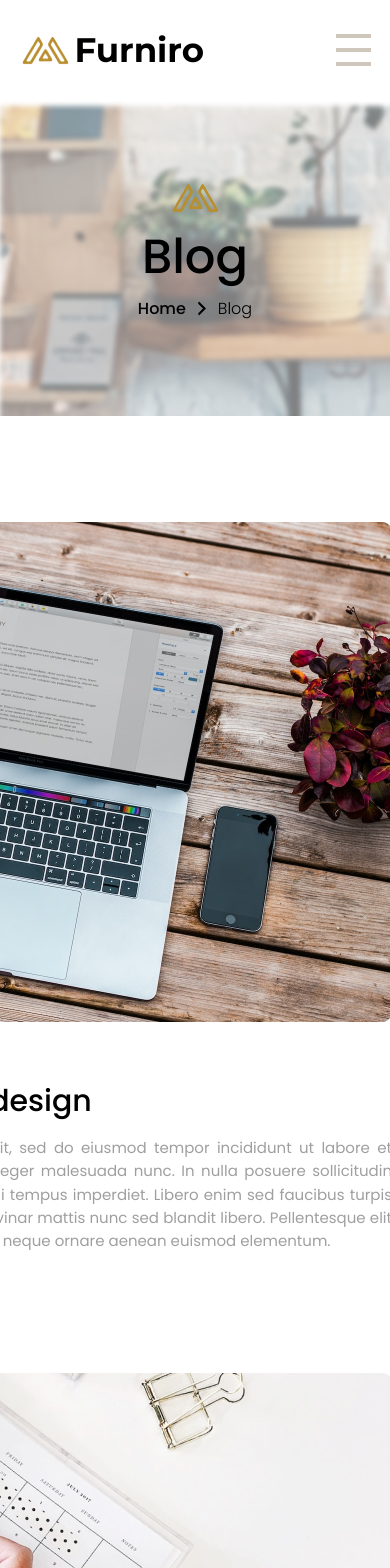
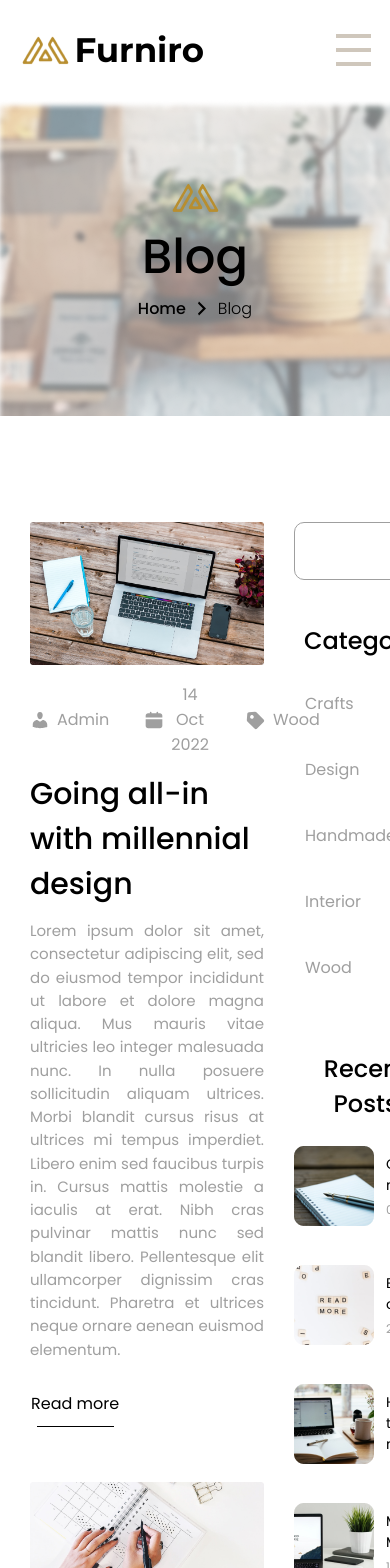
Before and after one commit to SubwaySerfer/e-commerce, a Vue app: page /blog in a window 390 px wide. Shown: the top 1568 px of the page. Built offline with nearby package versions, Linux system fonts and the light colour scheme.

Commit message:
feat: media for blogPage

```diff
--- a/src/components/blog/RecentPosts.vue
+++ b/src/components/blog/RecentPosts.vue
@@ -2,13 +2,8 @@
   <aside class="recent-box">
     <h2 class="recent-box__title">Recent Posts</h2>
     <ul class="recent-box__posts">
-      <recent-post-template
-        v-for="post in recentPosts"
-        :recentPostImage="post.img"
-        :recentPostImageAlt="post.alt"
-        :recentPostTitle="post.title"
-        :recentPostDate="post.date"
-      ></recent-post-template>
+      <recent-post-template v-for="post in recentPosts" :recentPostImage="post.img" :recentPostImageAlt="post.alt"
+        :recentPostTitle="post.title" :recentPostDate="post.date"></recent-post-template>
     </ul>
   </aside>
 </template>
@@ -37,6 +32,7 @@ export default {
   align-items: center;
   padding: 1.6rem 6.5rem 1.6rem 7.6rem;
 }
+
 .recent-box__title {
   color: #000;
   font-family: Poppins;
@@ -47,6 +43,7 @@ export default {
   align-self: flex-start;
   margin-bottom: 1.5rem;
 }
+
 .recent-box__posts {
   display: flex;
   flex-direction: column;
@@ -54,4 +51,17 @@ export default {
   justify-content: flex-start;
   gap: 3.9rem;
 }
+
+@media(max-width: 1200px) {
+  .recent-box {
+    padding: 0 0 0 3rem;
+  }
+
+}
+
+@media(max-width: 900px) {
+  .recent-box {
+    padding-left: 0;
+  }
+}
 </style>
--- a/src/components/blog/SearchSection.vue
+++ b/src/components/blog/SearchSection.vue
@@ -1,6 +1,6 @@
 <template>
   <aside class="search-wrapper">
-    <base-search></base-search>
+    <base-search class="search-box"></base-search>
     <div class="search-wrapper__category-block">
       <h3 class="category-block__title">Categories</h3>
       <ul class="category-block__content">
@@ -40,15 +40,18 @@ export default {
   gap: 3.3rem;
   margin-bottom: 3rem;
 }
+
 .search-wrapper__category-block {
   margin-top: 1rem;
 }
+
 .category-block__content {
   display: flex;
   flex-direction: column;
   gap: 4.1rem;
   padding-left: 1.1rem;
 }
+
 .category-block__title {
   color: #000;
   font-family: Poppins;
@@ -60,6 +63,7 @@ export default {
   text-align: start;
   text-indent: 1rem;
 }
+
 .content__topic {
   list-style-type: none;
   display: flex;
@@ -73,8 +77,33 @@ export default {
   font-weight: 400;
   line-height: normal;
 }
+
 .topic__label {
   text-decoration: none;
   color: #9f9f9f;
 }
+
+@media(max-width:1200px) {
+  .search-wrapper {
+    padding: 0 0 6.1rem;
+  }
+}
+
+@media(max-width: 900px) {
+  .content__topic {
+    width: 100%;
+  }
+
+  .search-wrapper__category-block {
+    width: 100%;
+  }
+
+  .category-block__content {
+    padding-right: 1rem;
+  }
+
+  .search-wrapper {
+    margin-bottom: 0;
+  }
+}
 </style>
--- a/src/components/ui/BaseSearch.vue
+++ b/src/components/ui/BaseSearch.vue
@@ -31,4 +31,14 @@
   top: 1.7rem;
   cursor: pointer;
 }
+
+@media(max-width: 1100px) {
+  .search-input {
+    width: 100%;
+  }
+
+  .search {
+    width: 100%;
+  }
+}
 </style>
--- a/src/modules/PostTemplate.vue
+++ b/src/modules/PostTemplate.vue
@@ -125,12 +125,6 @@ export default {
 }
 
 .post__description {
-  /* color: #9f9f9f;
-  text-align: justify;
-  font-size: 1.5rem;
-  font-weight: 400;
-  line-height: 150%;
-   */
   padding-top: 1.2rem;
   color: #9f9f9f;
   text-align: justify;
@@ -163,4 +157,21 @@ export default {
 .elem__img_tag {
   width: 2.2rem;
 }
+
+@media(max-width: 1300px) {
+  .post {
+    width: 60vw;
+  }
+
+  .post__image {
+    width: 100%;
+    height: auto;
+  }
+}
+
+@media(max-width: 1200px) {
+  /* .post {
+    width: 60vw;
+  } */
+}
 </style>
--- a/src/modules/RecentPostTemplate.vue
+++ b/src/modules/RecentPostTemplate.vue
@@ -1,10 +1,6 @@
 <template>
   <div class="post">
-    <img
-      :src="`${recentPostImage}`"
-      :alt="recentPostImageAlt"
-      class="post__image"
-    />
+    <img :src="`${recentPostImage}`" :alt="recentPostImageAlt" class="post__image" />
     <h5 class="post__title">{{ recentPostTitle }}</h5>
     <span class="post__date">{{ recentPostDate }}</span>
   </div>
@@ -31,11 +27,13 @@ export default {
   font-style: normal;
   text-align: start;
 }
+
 .post__image {
   width: 8rem;
   height: 8rem;
   margin-right: 1.2rem;
 }
+
 .post__title {
   max-width: 16rem;
   color: #000;
@@ -45,10 +43,19 @@ export default {
   margin-bottom: 0.5rem;
   padding-top: 0.8rem;
 }
+
 .post__date {
   color: #9f9f9f;
   font-size: 1.2rem;
   font-weight: 400;
   line-height: normal;
 }
+
+@media(max-width: 900px) {
+
+  .post__title {
+    width: 100%;
+    height: auto;
+  }
+}
 </style>
--- a/src/pages/blog/BlogPage.vue
+++ b/src/pages/blog/BlogPage.vue
@@ -47,4 +47,15 @@ export default {
   flex-direction: row;
   gap: 3rem;
 }
+
+@media(max-width:1200px) {
+  .blog-wrapper__blog-content {
+    padding: 10.6rem 3rem 2.2rem;
+  }
+
+  .blog-content {
+    justify-content: space-around;
+    width: 100%;
+  }
+}
 </style>
```
